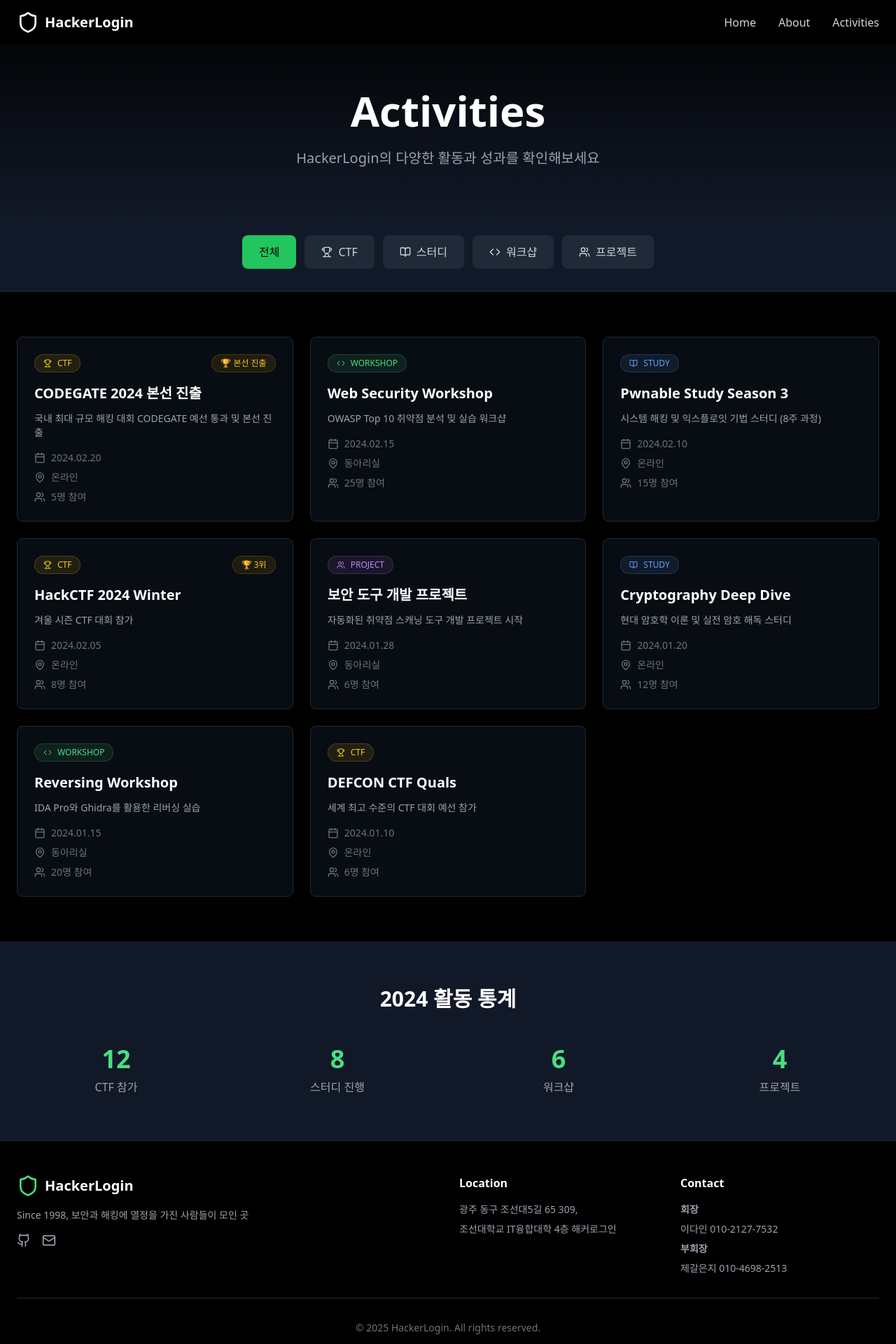
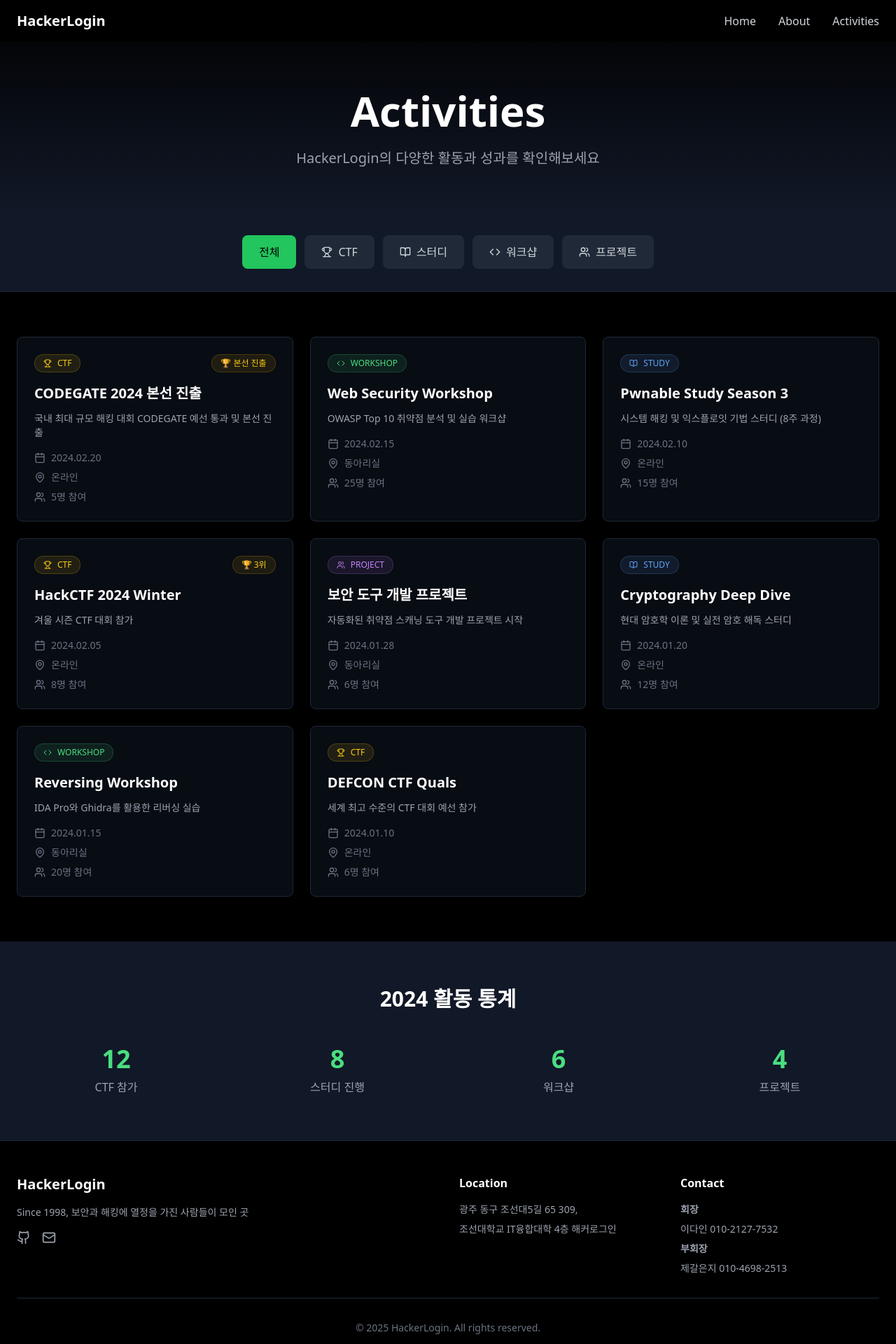
Before and after one commit to HackerLogin/LandingPage, a React (Vite) app: page /activities in a window 1280 px wide. Shown: the top 1920 px of the page at 70% size. Built offline with nearby package versions, Linux system fonts and the light colour scheme.

Commit message:
feat: Navbar, Footer 로고에서 방패 아이콘 제거

```diff
--- a/src/components/Footer.tsx
+++ b/src/components/Footer.tsx
@@ -8,7 +8,7 @@ export function Footer() {
           {/* Logo & Description */}
           <div className="col-span-1 md:col-span-2">
             <div className="flex items-center gap-2 mb-4">
-              <ShieldIcon className="w-8 h-8 text-green-400" />
+              {/* <ShieldIcon className="w-8 h-8 text-green-400" /> */}
               <span className="text-xl font-bold text-white">HackerLogin</span>
             </div>
             <p className="text-gray-400 text-sm mb-4">
--- a/src/components/Navbar.tsx
+++ b/src/components/Navbar.tsx
@@ -12,7 +12,7 @@ export function Navbar({
         <div className="flex items-center justify-between">
           {/* Logo */}
           <Link to="/" className="flex items-center gap-2 text-white hover:text-green-400 transition-colors">
-            <ShieldIcon className="w-8 h-8" />
+            {/* <ShieldIcon className="w-8 h-8" /> */}
             <span className="text-xl font-bold">HackerLogin</span>
           </Link>
 
```
